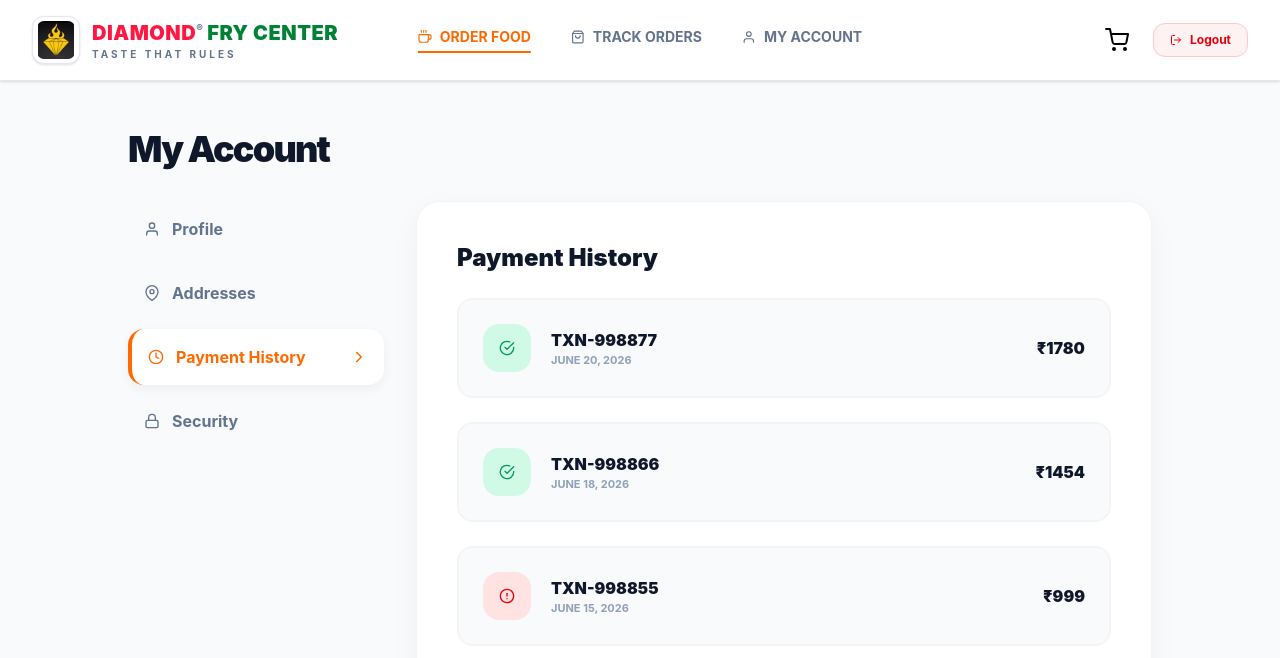
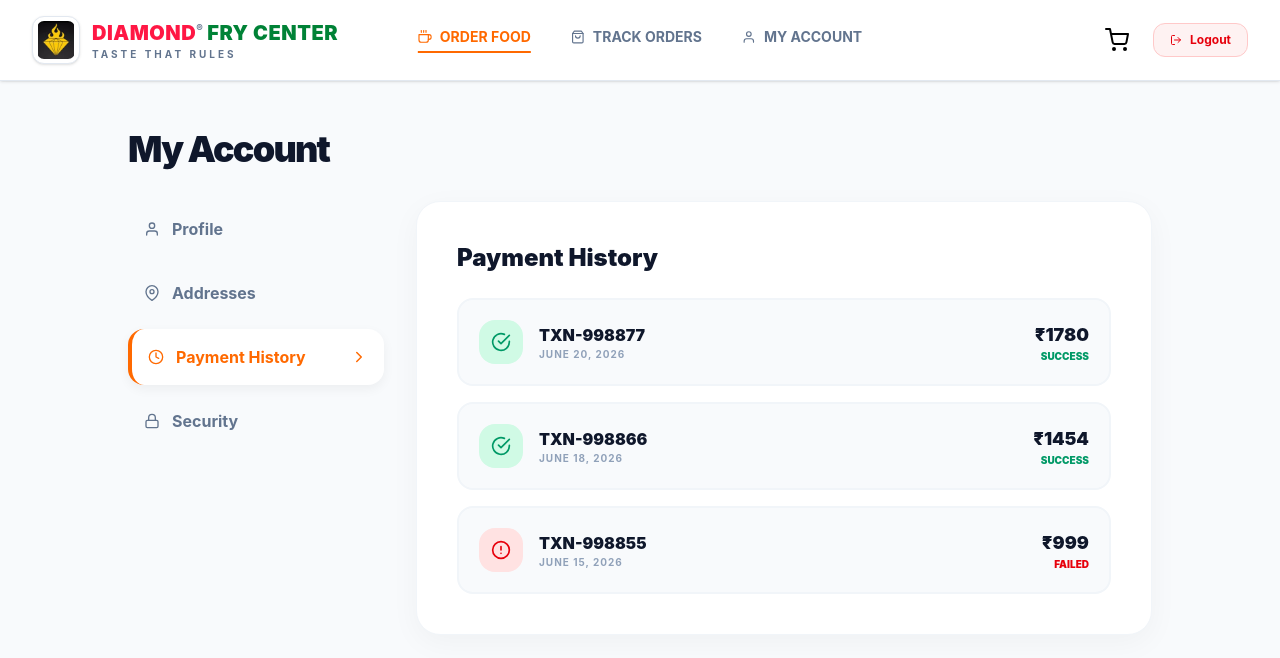
Before and after one commit to Khalid0226/food-delivery-web, a React app: page /customer/account in a window 1280 px wide. Both pictures are taken after a click on the button "Payment History". Shown: the top 658 px of the page. Built offline with nearby package versions, Linux system fonts and the light colour scheme; the HTML template or start-up script is replaced by a standard one.

Commit message:
new features

```diff
--- a/src/modules/customer/pages/Account.jsx
+++ b/src/modules/customer/pages/Account.jsx
@@ -71,24 +71,38 @@ export default function Account() {
                             </div>
                         )}
 
-            {/* History Section */}
+                        {/* History Section - Responsive Fix */}
                         {activeSection === 'history' && (
                             <div className="space-y-6">
                                 <h2 className="text-2xl font-black text-slate-900">Payment History</h2>
+
+                                <div className="space-y-4">
                                     {transactions.map(txn => (
-                  <div key={txn.id} className="flex items-center justify-between p-6 rounded-2xl bg-slate-50 hover:bg-white  hover:border-slate-100 border-2 border-gray-100 transition">
-                    <div className="flex items-center gap-5">
-                      <div className={`p-4 rounded-2xl ${txn.status === 'Success' ? 'bg-emerald-100 text-emerald-600' : 'bg-red-100 text-red-600'}`}>
-                        {txn.status === 'Success' ? <FiCheckCircle /> : <FiAlertCircle />}
+                                        <div key={txn.id} className="flex flex-wrap items-center justify-between gap-4 p-5 rounded-2xl bg-slate-50 hover:bg-white border-2 border-slate-100 transition-all">
+
+                                            {/* Left Side: Icon + ID/Date */}
+                                            <div className="flex items-center gap-4">
+                                                <div className={`p-3 rounded-2xl flex-shrink-0 ${txn.status === 'Success' ? 'bg-emerald-100 text-emerald-600' : 'bg-red-100 text-red-600'}`}>
+                                                    {txn.status === 'Success' ? <FiCheckCircle size={20} /> : <FiAlertCircle size={20} />}
                                                 </div>
-                      <div><p className="font-black text-slate-900">{txn.id}</p><p className="text-[11px] font-bold text-slate-400 uppercase">{txn.date}</p></div>
+                                                <div className="min-w-0"> {/* min-w-0 zaruri hai takki text overflow na ho */}
+                                                    <p className="font-black text-slate-900 truncate">{txn.id}</p>
+                                                    <p className="text-[10px] font-bold text-slate-400 uppercase tracking-widest">{txn.date}</p>
                                                 </div>
-                    <div className="text-right"><p className="font-black text-slate-900">₹{txn.amount}</p></div>
+                                            </div>
+
+                                            {/* Right Side: Amount */}
+                                            <div className="text-right flex-shrink-0 ml-auto">
+                                                <p className="font-black text-slate-900 text-lg">₹{txn.amount}</p>
+                                                <p className={`text-[10px] font-black uppercase ${txn.status === 'Success' ? 'text-emerald-600' : 'text-red-600'}`}>
+                                                    {txn.status}
+                                                </p>
+                                            </div>
                                         </div>
                                     ))}
                                 </div>
+                            </div>
                         )}
-
                         {/* Security Section */}
                         {activeSection === 'security' && (
                             <div className="space-y-6">
```
Lines whose indentation alone changed are shown as unchanged.
